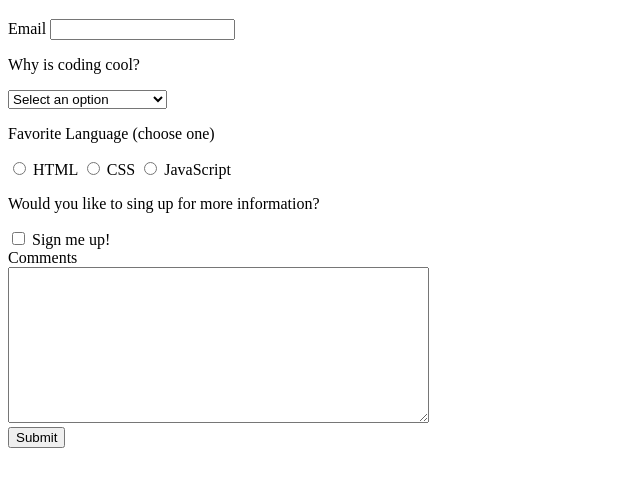
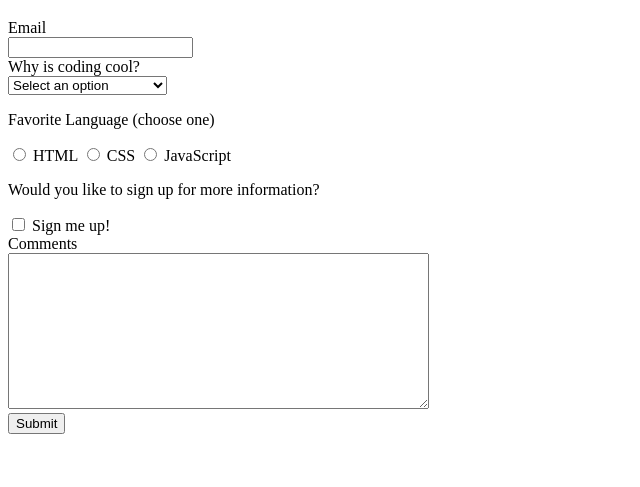
Before and after one commit to thomas-tahk/m1-0522-code-solutions, a website: page html-forms/index.html in a window 1280 px wide. Shown: the part 61-548 px from the top of the page, without its empty margins (0-640 px from the left). Drawn offline with Linux system fonts and the light colour scheme.

Commit message:
added names to all inputs and made some new labels.

```diff
--- a/html-forms/index.html
+++ b/html-forms/index.html
@@ -10,13 +10,17 @@
   <h1>Coding Form!</h1>
   <form action="" method="get">
     <div class="email-field">
-      <label for="email">Email</label>
-      <input id="email" type="email">
+      <div>
+        <label for="email">Email</label>
+      </div>
+      <input id="email" name="email" type="email">
     </div>
 
     <div class="selection-field">
-      <p>Why is coding cool?</p>
-      <select>
+      <div>
+        <label for="selection">Why is coding cool?</label>
+      </div>
+      <select id="selection" name="selection">
         <option value="Select an option">Select an option</option>
         <option value="Because it's interesting">Because it's interesting</option>
         <option value="Because it's fun">Because it's fun</option>
@@ -35,8 +39,8 @@
     </div>
 
     <div class="more-info">
-      <p>Would you like to sing up for more information?</p>
-      <input id="signup" type="checkbox">
+      <p>Would you like to sign up for more information?</p>
+      <input id="signup" name="signup" type="checkbox">
       <label for="signup">Sign me up!</label>
     </div>
 
@@ -45,10 +49,10 @@
         <label for="comments">Comments</label>
       </div>
       <div>
-        <textarea id="comments" rows="10" cols="50"></textarea>
+        <textarea id="comments" name="comments" rows="10" cols="50"></textarea>
       </div>
     </div>
-    <input type="submit" value="Submit">
+    <input type="submit" name="submit" value="Submit">
   </form>
 </body>
 
```
